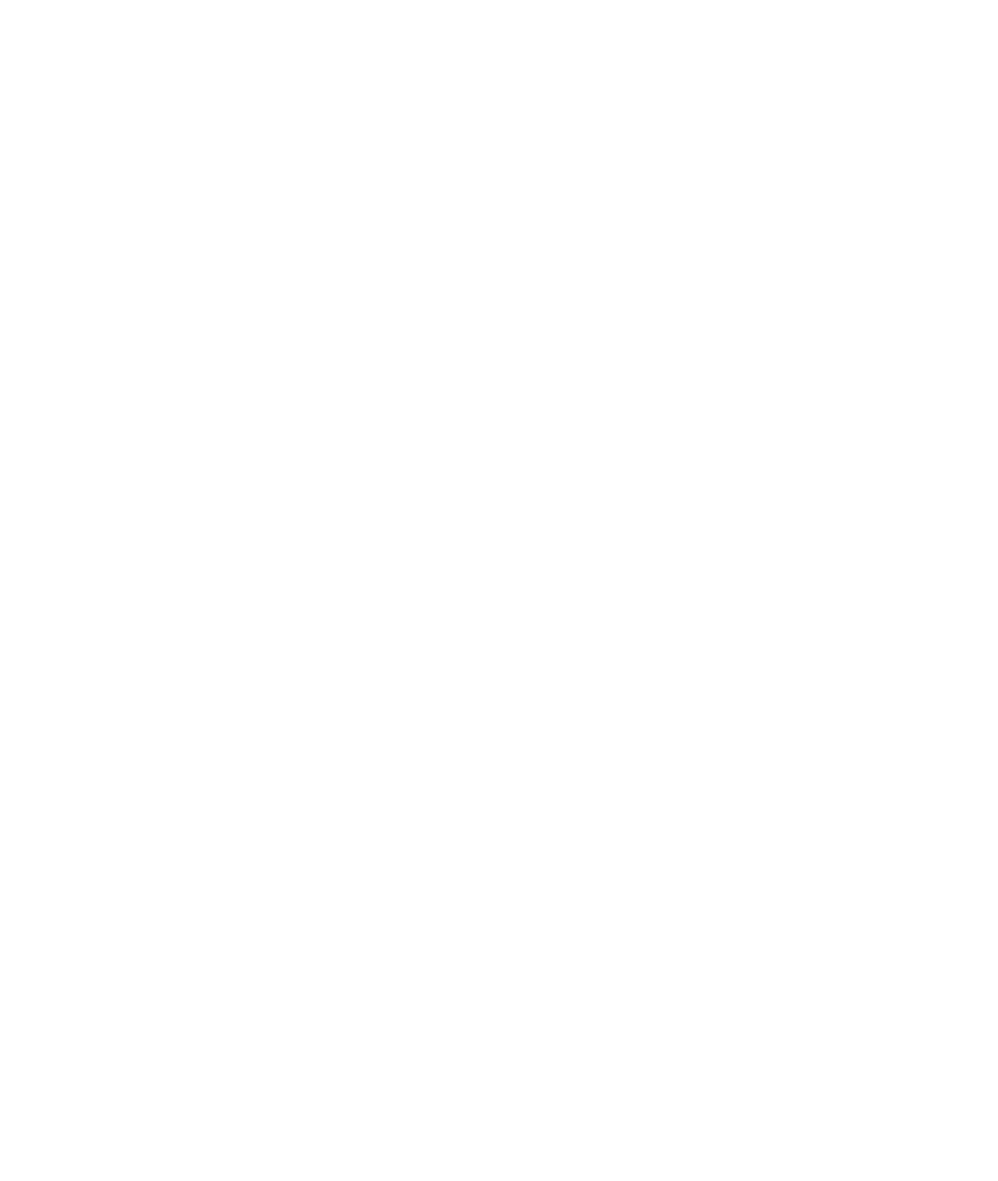
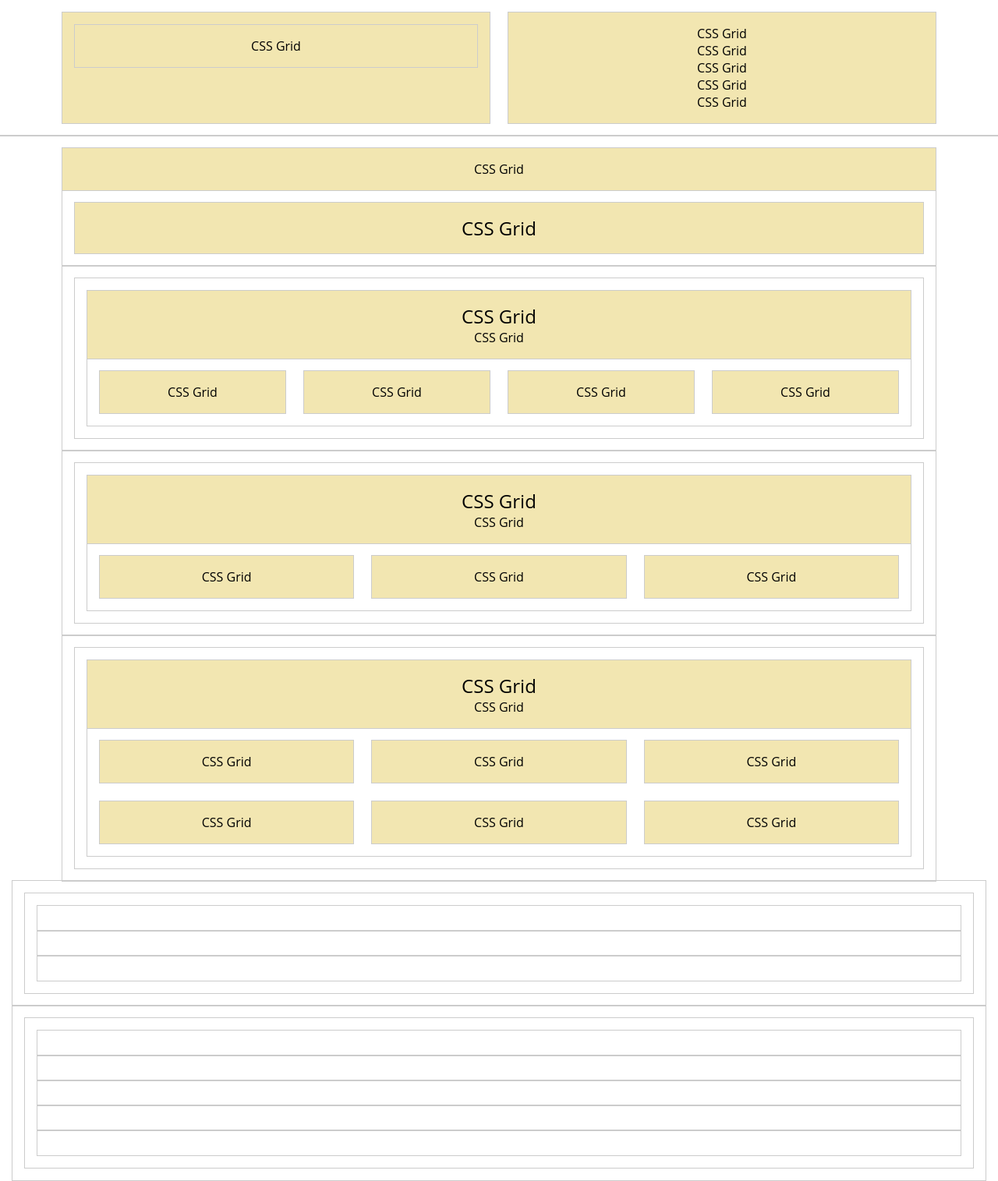
Before and after one commit to zeno-wkc/LAB-02B-SETG-Group03, a website: page index.html in a window 1280 px wide. Shown: the top 1515 px of the page at 78% size. Before the commit the page ends 800 px from the top, so only its background shows below. Drawn offline with nearby package versions, Linux system fonts and the light colour scheme; a web font is replaced by a local one.

Commit message:
grid system - edit index.html and style.css

```diff
--- a/css/style.css
+++ b/css/style.css
@@ -2,23 +2,58 @@
 
 }
 
-*, *::after, *::before { margin: 0; padding: 0; box-sizing: border-box;}
+*, *::after, *::before {margin: 0; padding: 0; box-sizing: border-box;}
+h1, h2, h3, h4, h5, h6 {font-family: "ubuntu", sans-serif; font-weight: 400; font-style: normal;}
+p {font-family: "Open Sans", Arial, Helvetica, sans-serif;}
+ul li {list-style: none;}
+/* Grid demo*/
+div, header, main, footer, section {outline: 1px solid #ccc; min-height: 1rem; padding: 1rem;}
+.row {display: grid; row-gap: 1rem;}
+.col {position: relative; background-color: rgb(242, 230, 177);}
+p {text-align: center;}
+.m-display {display: block;}
+
+/* Grid System - Small only */
+.s-col-2 {grid-template-columns: repeat(2, 1fr);}
+.s-col-5 {grid-template-columns: repeat(5, 1fr);}
+.s-col-6 {grid-template-columns: repeat(6, 1fr);}
+.s-col-1-1 {grid-template-columns: 1fr 1fr;}
+.s-col-1-2 {grid-template-columns: 1fr 2fr;}
+
+/* Grid System - Medium and up */
+@media screen and (min-width: 40em) {
+  .row {max-width: 70rem; column-gap: 1.5rem; row-gap: 1.5rem; margin: 0 auto;}
+  .m-col-2 {grid-template-columns: repeat(2, 1fr);}
+  .m-col-3 {grid-template-columns: repeat(3, 1fr);}
+  .m-col-4 {grid-template-columns: repeat(4, 1fr);}
+  .m-col-5 {grid-template-columns: repeat(5, 1fr);}
+  .m-col-6 {grid-template-columns: repeat(6, 1fr);}
+  .m-col-1-2 {grid-template-columns: 1fr 2fr;}
+}
+/* Grid System - Large and up */
+@media screen and (min-width: 64em) {
+  .l-col-2 {grid-template-columns: repeat(2, 1fr);}
+  .l-col-3 {grid-template-columns: repeat(3, 1fr);}
+  .l-col-4 {grid-template-columns: repeat(4, 1fr);}
+  .l-col-5 {grid-template-columns: repeat(5, 1fr);}
+  .l-col-6 {grid-template-columns: repeat(6, 1fr);}
+}
 
 /* Small only */
 @media screen and (max-width: 39.9375em) {
-
+  .m-display {display: block;}
 }
 /* Medium and up */
 @media screen and (min-width: 40em) {
-
+  .m-display {display: block;}
 }
 /* Medium only */
 @media screen and (min-width: 40em) and (max-width: 63.9375em) {
-
+  .m-display {display: block;}
 }
 /* Large and up */
 @media screen and (min-width: 64em) {
-
+  .m-display {display: none;}
 }
 /* Large only */
 @media screen and (min-width: 64em) and
--- a/index.html
+++ b/index.html
@@ -19,59 +19,69 @@
 
   <link rel="manifest" href="site.webmanifest">
   <meta name="theme-color" content="#fafafa">
+  <link rel="stylesheet" href="https://unpkg.com/flickity@2/dist/flickity.min.css">
+  <script src="https://unpkg.com/flickity@2/dist/flickity.pkgd.min.js"></script>
+  <script src="https://kit.fontawesome.com/74a4dc1639.js" crossorigin="anonymous"></script>
+  <link rel="stylesheet" href="https://use.typekit.net/nbl2bmm.css">
 </head>
 
 <body>
   <!-- header -->
   <header>
-    <nav>
-      <div class="nav-left-container">
-        <div class="logo">
-        </div>
+    <nav class="row s-col-1-1 m-col-2 l-col-2">
+      <div class="nav-left-container col">
+        <div class="logo"><p>CSS Grid</p></div>
       </div>
-      <div class="nav-right-container">
+      <div class="nav-right-container col">
         <ul class="nav-menu">
-          <li></li>
-          <li></li>
-          <li></li>
-          <li></li>
-          <li></li>
+          <li><p>CSS Grid</p></li>
+          <li><p>CSS Grid</p></li>
+          <li><p>CSS Grid</p></li>
+          <li><p>CSS Grid</p></li>
+          <li><p>CSS Grid</p></li>
         </ul>
       </div>
     </nav>
   </header>
     <!-- body area -->
     <main>
-      <section class="carousel-container"></section>
-      <section class="banner-container">
-        <div class="banner__elems"><h1></h1></div>
+      <section class="carousel-container row col"><p>CSS Grid</p></section>
+      <section class="banner-container row">
+        <div class="banner__elems col"><h1><p>CSS Grid</p></h1></div>
       </section>
-      <section class="content-01-container">
+      <section class="content-01-container row">
         <div class="content-block--cols-4">
-          <div class="content__title"><h2></h2><h4></h4></div>
-          <div class="content__cols-item"></div>
-          <div class="content__cols-item"></div>
-          <div class="content__cols-item"></div>
-          <div class="content__cols-item"></div>
+          <div class="content__title col"><h2><p>CSS Grid</p></h2><h4><p>CSS Grid</p></h4></div>
+          <div class="row m-col-2 l-col-4">
+            <div class="content__cols-item col"><p>CSS Grid</p></div>
+            <div class="content__cols-item col"><p>CSS Grid</p></div>
+            <div class="content__cols-item col"><p>CSS Grid</p></div>
+            <div class="content__cols-item col"><p>CSS Grid</p></div>
+          </div>
         </div>
       </section>
-      <section class="content-02-container">
+      <section class="content-02-container row">
         <div class="content-block--cols-3">
-          <div class="content__title"><h2></h2><h4></h4></div>
-          <div class="content__cols-item"></div>
-          <div class="content__cols-item"></div>
-          <div class="content__cols-item"></div>
+          <div class="content__title col"><h2><p>CSS Grid</p></h2><h4><p>CSS Grid</p></h4></div>
+          <div class="row m-col-2 l-col-3">
+            <div class="content__cols-item col"><p>CSS Grid</p></div>
+            <div class="content__cols-item col"><p>CSS Grid</p></div>
+            <div class="content__cols-item col"><p>CSS Grid</p></div>
+            <div class="content__cols-item col m-display"><p>CSS Grid</p></div>
+          </div>
         </div>
       </section>
-      <section class="content-03-container">
+      <section class="content-03-container row">
         <div class="content-block--cols-3">
-          <div class="content__title"><h2></h2><h4></h4></div>
-          <div class="content__cols-item"></div>
-          <div class="content__cols-item"></div>
-          <div class="content__cols-item"></div>
-          <div class="content__cols-item"></div>
-          <div class="content__cols-item"></div>
-          <div class="content__cols-item"></div>
+          <div class="content__title col"><h2><p>CSS Grid</p></h2><h4><p>CSS Grid</p></h4></div>
+          <div class="row m-col-2 l-col-3">
+            <div class="content__cols-item col"><p>CSS Grid</p></div>
+            <div class="content__cols-item col"><p>CSS Grid</p></div>
+            <div class="content__cols-item col"><p>CSS Grid</p></div>
+            <div class="content__cols-item col"><p>CSS Grid</p></div>
+            <div class="content__cols-item col"><p>CSS Grid</p></div>
+            <div class="content__cols-item col"><p>CSS Grid</p></div>
+          </div>
         </div>
       </section>
       <section class="content-04-container">
```
Also changed, not shown: img/placeholder.svg (added).
